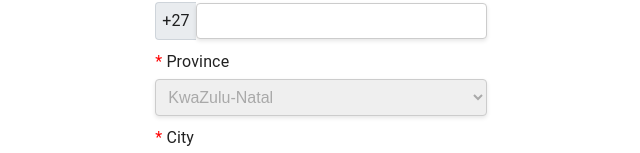
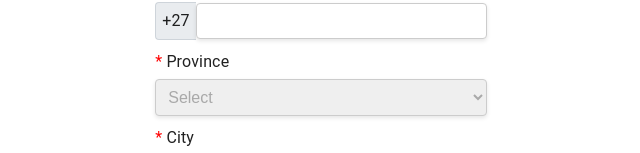
Before and after one commit to c3-dev-house/liv-frontend, a React (Vite) app: page /register in a window 1280 px wide. Shown: the part 579-732 px from the top of the page, without its empty margins (319-959 px from the left). Built offline with nearby package versions, Linux system fonts and the light colour scheme; sample sign-in values are in the browser's storage.

Commit message:
Update Onboarding.jsx

```diff
--- a/src/pages/Onboarding/Onboarding.jsx
+++ b/src/pages/Onboarding/Onboarding.jsx
@@ -221,6 +221,7 @@ const Onboarding = () => {
               onChange={handleChange}
               className={`inputStyle ${formData.province ? 'blackText' : ''}`}
             >
+              <option value="">Select</option>
               {provinces.map((province, index) => (
                 <option key={index} value={province}>
                   {province}
```
